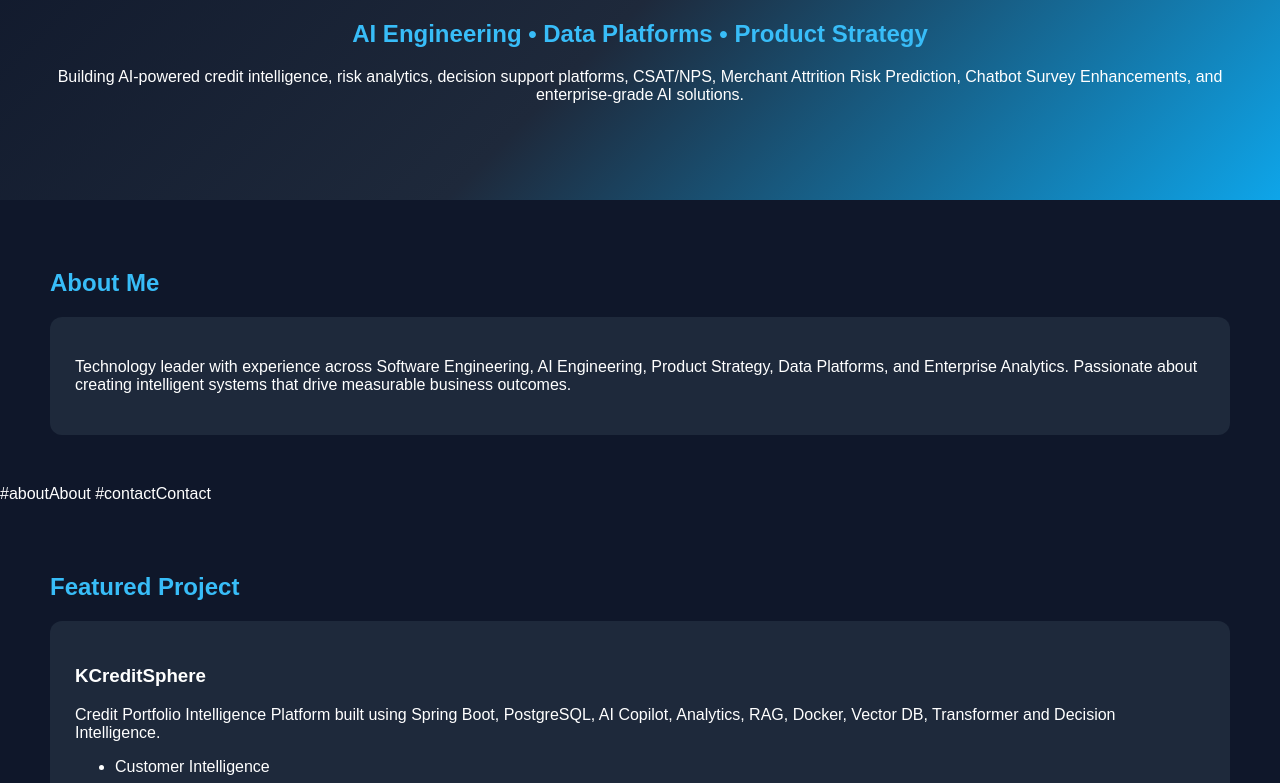
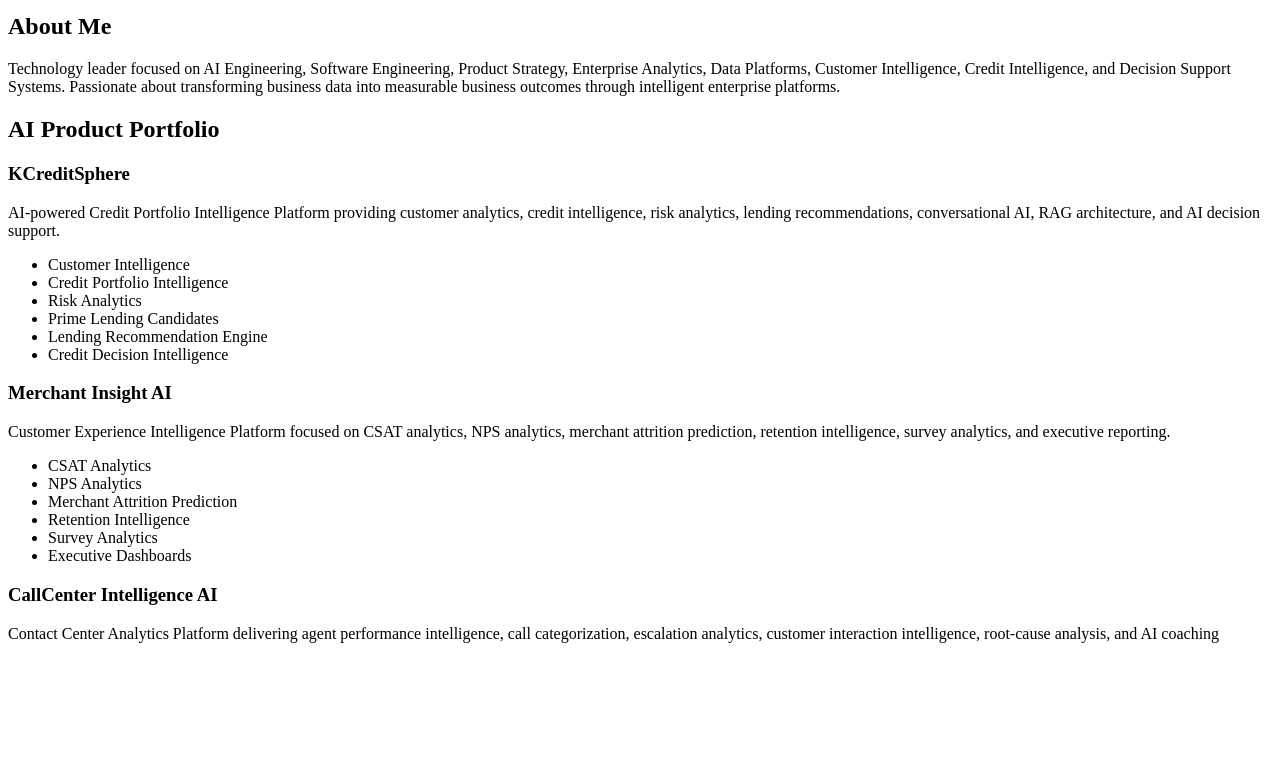
Before and after one commit to Hikes427/Hikes427.github.io, a plain HTML site: page index.html in a window 1280 px wide. Shown: the part 190-973 px from the top of the page. After the commit the page ends 849 px from the top, so only its background shows below. Drawn offline with Linux system fonts and the light colour scheme.

Commit message:
Revamp portfolio webpage with new AI offerings
Updated content and structure of the portfolio webpage, including new sections and improved descriptions of AI products and services.

```diff
--- a/index.html
+++ b/index.html
@@ -1,55 +1,3 @@
-<!DOCTYPE html>
-<html>
-
-<head>
-    <title>Himabindu Saminani | AI Portfolio</title>
-
-    <style>
-
-        body {
-            background: #0f172a;
-            color: white;
-            font-family: Arial, sans-serif;
-            margin: 0;
-        }
-
-        .hero {
-            text-align: center;
-            padding: 80px 20px;
-            background: linear-gradient(
-                135deg,
-                #0f172a,
-                #1e293b,
-                #0ea5e9
-            );
-        }
-
-        .section {
-            padding: 50px;
-        }
-
-        .card {
-            background: #1e293b;
-            padding: 25px;
-            border-radius: 12px;
-            margin-top: 20px;
-        }
-
-        h1 {
-            font-size: 52px;
-        }
-
-        h2 {
-            color: #38bdf8;
-        }
-
-        ul li {
-            margin: 10px 0;
-        }
-
-    </style>
-</head>
-
 <body>
 
 <div class="hero">
@@ -61,111 +9,145 @@
     </h2>
 
     <p>
-        Building AI-powered credit intelligence,
-        risk analytics,
-        decision support platforms,
-        CSAT/NPS,
-        Merchant Attrition Risk Prediction,
-        Chatbot Survey Enhancements,
-        and enterprise-grade AI solutions.
+        Building AI-powered Credit Intelligence,
+        Merchant Intelligence,
+        Customer Experience Analytics,
+        Call Center Intelligence,
+        Financial Planning Intelligence,
+        AI Agents,
+        Recommendation Systems,
+        RAG Solutions,
+        and Enterprise Decision Support Platforms.
     </p>
 
 </div>
 
-<div class="section">
+<div class="navbar">
+
+    #aboutAbout</a>
+
+    #portfolioPortfolio</a>
+
+    #visionVision</a>
+
+    #roadmapRoadmap</a>
+
+    #skillsSkills</a>
+
+    #contactContact</a>
+
+</div>
+
+<section class="section" id="about">
 
     <h2>About Me</h2>
 
     <div class="card">
 
         <p>
-            Technology leader with experience
-            across Software Engineering,
-            AI Engineering,
+
+            Technology leader focused on AI Engineering,
+            Software Engineering,
             Product Strategy,
+            Enterprise Analytics,
             Data Platforms,
-            and Enterprise Analytics.
+            Customer Intelligence,
+            Credit Intelligence,
+            and Decision Support Systems.
 
-            Passionate about creating intelligent
-            systems that drive measurable business
-            outcomes.
+            Passionate about transforming business data into
+            measurable business outcomes through intelligent
+            enterprise platforms.
+
         </p>
 
     </div>
 
-</div>
-<div class="navbar">
-    #aboutAbout</a>
-    <arojectsProjects</a>
-    <akillsSkills</a>
-    #contactContact</a>
-</div>
-<div class="section">
+</section>
 
-    <h2>Featured Project</h2>
+<section class="section" id="portfolio">
+
+    <h2>AI Product Portfolio</h2>
 
     <div class="card">
 
         <h3>KCreditSphere</h3>
 
         <p>
-            Credit Portfolio Intelligence Platform
-            built using Spring Boot,
-            PostgreSQL,
-            AI Copilot,
-            Analytics,
-            RAG,
-            Docker,
-            Vector DB,
-            Transformer
-            and Decision Intelligence.
+
+            AI-powered Credit Portfolio Intelligence Platform
+            providing customer analytics,
+            credit intelligence,
+            risk analytics,
+            lending recommendations,
+            conversational AI,
+            RAG architecture,
+            and AI decision support.
+
         </p>
 
         <ul>
+
             <li>Customer Intelligence</li>
+
             <li>Credit Portfolio Intelligence</li>
+
             <li>Risk Analytics</li>
+
             <li>Prime Lending Candidates</li>
+
             <li>Lending Recommendation Engine</li>
-            <li>Credit Decision Support</li>
+
+            <li>Credit Decision Intelligence</li>
+
         </ul>
 
     </div>
 
-</div>
+    <div class="card">
 
-<div class="section">
+        <h3>Merchant Insight AI</h3>
 
-    <h2>KCreditSphere Roadmap</h2>
+        <p>
+
+            Customer Experience Intelligence Platform focused on
+            CSAT analytics,
+            NPS analytics,
+            merchant attrition prediction,
+            retention intelligence,
+            survey analytics,
+            and executive reporting.
+
+        </p>
+
+        <ul>
+
+            <li>CSAT Analytics</li>
+
+            <li>NPS Analytics</li>
+
+            <li>Merchant Attrition Prediction</li>
+
+            <li>Retention Intelligence</li>
+
+            <li>Survey Analytics</li>
+
+            <li>Executive Dashboards</li>
+
+        </ul>
+
+    </div>
 
     <div class="card">
 
-        ✅ Project 1 - Customer Intelligence
+        <h3>CallCenter Intelligence AI</h3>
 
-        <br><br>
+        <p>
 
-        ✅ Project 2 - Credit Portfolio Intelligence
-
-        <br><br>
-
-        🚧 Project 3 - Lending Recommendation Engine
-
-        <br><br>
-
-        🚧 Project 4 - Risk Analytics Copilot
-
-        <br><br>
-
-        🚧 Project 5 - Credit Report RAG
-
-        <br><br>
-
-        🚧 Project 6 - AI Credit Decisioning Platform
-
-    </div>
-
-</div>
-
-</body>
-
-</html>
+            Contact Center Analytics Platform delivering
+            agent performance intelligence,
+            call categorization,
+            escalation analytics,
+            customer interaction intelligence,
+            root-cause analysis,
+            and AI coaching
```
